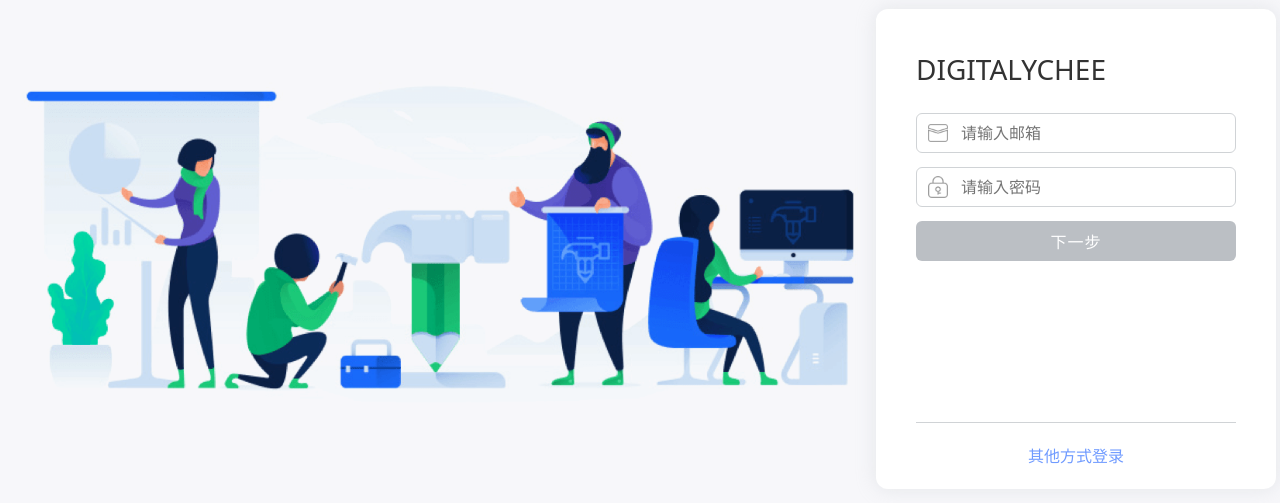
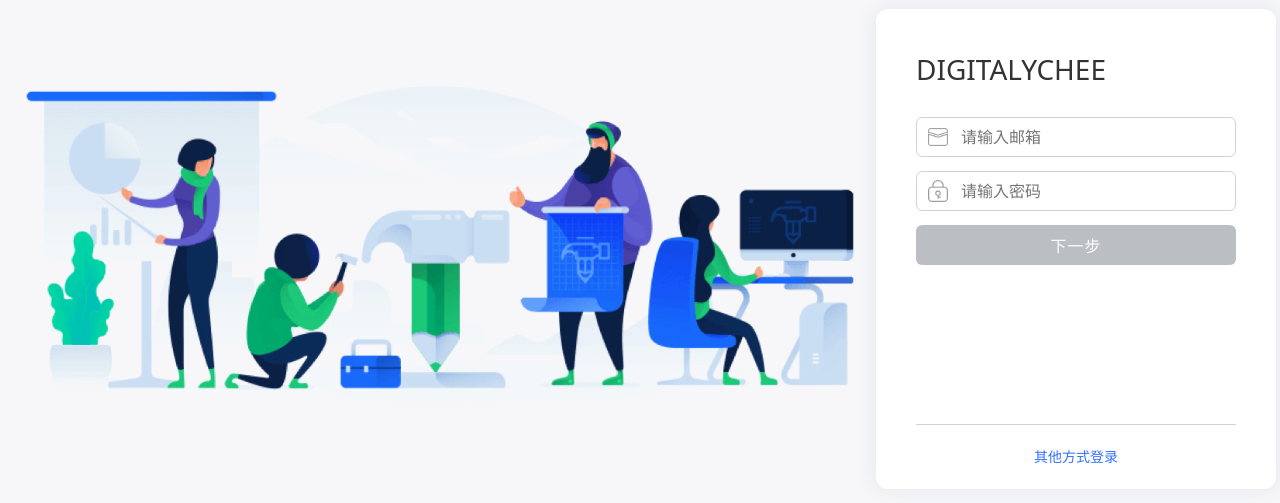
Before and after one commit to chwan97/login-demo, a Next.js app: page / in a window 1280 px wide. Shown: the part 151-654 px from the top of the page. Built offline with nearby package versions, Linux system fonts and the light colour scheme.

Commit message:
adjust: 样式调整

```diff
--- a/app/styles/Login.module.css
+++ b/app/styles/Login.module.css
@@ -52,7 +52,7 @@
 }
 
 .passwordForm {
-  margin-top: 24px;
+  margin-top: 28px;
 }
 
 .field {
@@ -75,8 +75,9 @@
 }
 
 .otherWayBtn {
-  color: #709BFF;
-  font-size: 16px;
+  color: #3371FF;
+  font-size: 14px;
+  line-height: 16px;
   user-select: none;
   cursor: pointer;
 }
@@ -128,6 +129,10 @@
   .container {
     display: block;
     min-height: unset;
+  }
+
+  .passwordForm {
+    margin-top: 24px;
   }
 
   .formWrapper {
```
